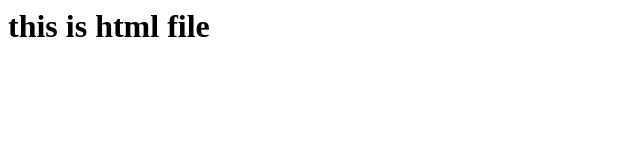
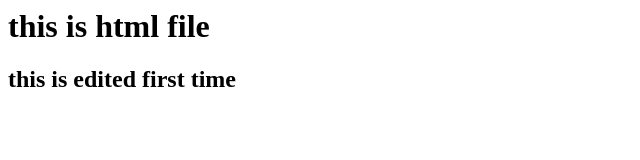
Before and after one commit to kattisravani/project1, a plain HTML site: page index.html in a window 1280 px wide. Shown: the whole page, without its empty margins (0-640 px from the left). Drawn offline with Linux system fonts and the light colour scheme.

Commit message:
<h2>file added

```diff
--- a/index.html
+++ b/index.html
@@ -1,4 +1,5 @@
 <DOCTYPE html>
 <html>
 <h1>this is html file</h1>
+<h2>this is edited first time</h2>
 </html>
```
